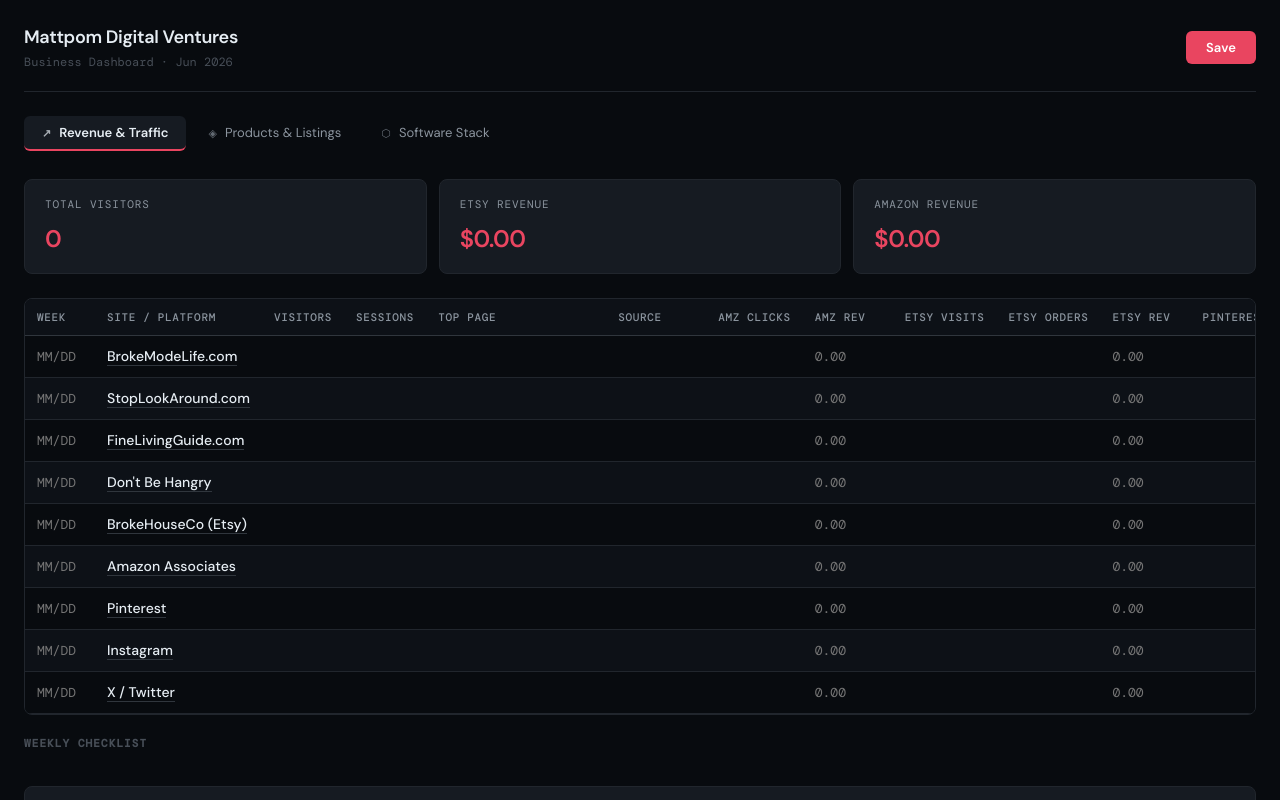
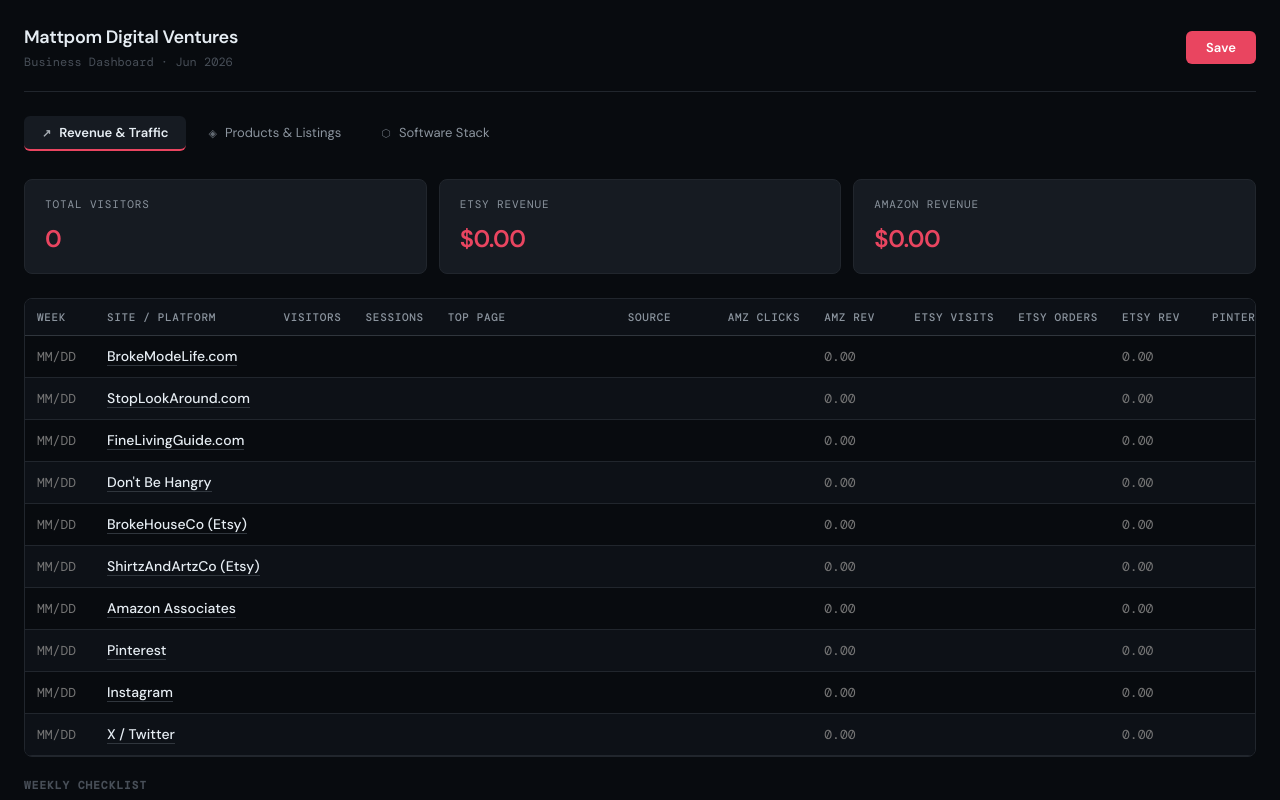
Before and after one commit to mattpom/matt-dashboard, a Next.js app: page / in a window 1280 px wide. Shown: the top 800 px of the page. Built offline with nearby package versions, Linux system fonts and the light colour scheme.

Commit message:
Add ShirtzAndArtzCo store

```diff
--- a/src/app/page.tsx
+++ b/src/app/page.tsx
@@ -11,13 +11,14 @@
 type ProductRow = { name:string; store:string; type:string; price:string; views:string; visits:string; favs:string; orders:string; revenue:string; keyword:string; titleQ:string; mockupQ:string; tagsQ:string; updated:string; action:string }
 type StackRow = { tool:string; category:string; purpose:string; accounts:string; moCost:string; loginEmail:string; renewal:string; status:string; value:string; problems:string; replacement:string; decision:string; notes:string }
 
-const SITES = ['BrokeModeLife.com','StopLookAround.com','FineLivingGuide.com',"Don't Be Hangry",'BrokeHouseCo (Etsy)','Amazon Associates','Pinterest','Instagram','X / Twitter']
+const SITES = ['BrokeModeLife.com','StopLookAround.com','FineLivingGuide.com',"Don't Be Hangry",'BrokeHouseCo (Etsy)','ShirtzAndArtzCo (Etsy)','Amazon Associates','Pinterest','Instagram','X / Twitter']
 const SITE_URLS: Record<string,string> = {
   'BrokeModeLife.com': 'https://brokemodelife.com',
   'StopLookAround.com': 'https://stoplookaround.com',
   'FineLivingGuide.com': 'https://finelivingguide.com',
   "Don't Be Hangry": 'https://dontbehangry.com',
   'BrokeHouseCo (Etsy)': 'https://www.etsy.com/shop/BrokehouseCo',
+  'ShirtzAndArtzCo (Etsy)': 'https://www.etsy.com/shop/ShirtzAndArtzCo',
   'Amazon Associates': 'https://affiliate-program.amazon.com',
   'Pinterest': 'https://www.pinterest.com/business/hub/',
   'Instagram': 'https://www.instagram.com/luxmode.studio',
```
